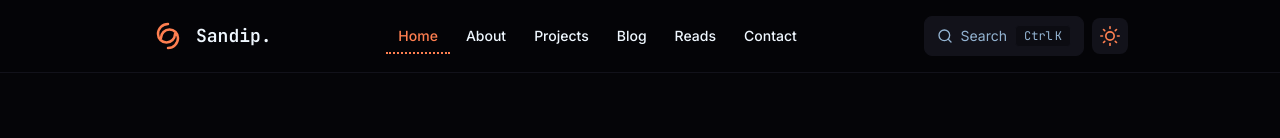
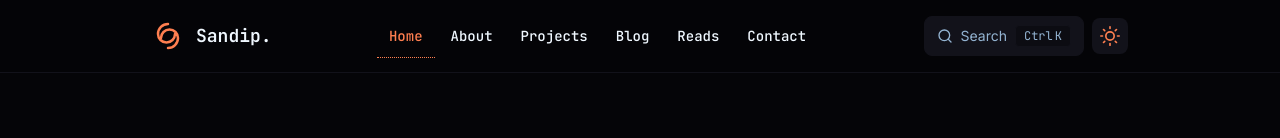
Before and after one commit to iam-sandipmaity/sandip, a Next.js app: page / in a window 1280 px wide. Shown: the top 138 px of the page. Built offline with nearby package versions, Linux system fonts and the light colour scheme.

Commit message:
Update Header: fix active link detection, add mobile nav font-mono, improve styling

```diff
--- a/components/Header.tsx
+++ b/components/Header.tsx
@@ -21,7 +21,7 @@ const navLinks = [
  * Responsive with mobile menu
  */
 export default function Header() {
-    const pathname = usePathname();
+    const pathname = usePathname() || '/';
     const [mobileMenuOpen, setMobileMenuOpen] = useState(false);
 
     // Prevent body scroll when mobile menu is open
@@ -72,23 +72,21 @@ export default function Header() {
                         {/* Desktop Navigation */}
                         <nav className="hidden md:flex items-center gap-1">
                             {navLinks.map((link) => {
-                                const isActive = pathname === link.href;
+                                const isActive = pathname === link.href ||
+                                    (link.href !== '/' && pathname.startsWith(link.href));
                                 return (
                                     <Link
                                         key={link.href}
                                         href={link.href}
-                                        className={`
-                    px-3 py-2 text-sm font-medium transition-colors relative
-                    ${isActive
-                                                ? 'text-accent-teal'
-                                                : 'text-subtle-text hover:text-accent-teal'
-                                            }
-                  `}
+                                        className={isActive
+                                            ? 'font-mono px-3 py-2 text-sm font-medium transition-colors relative text-accent-teal'
+                                            : 'font-mono px-3 py-2 text-sm font-medium transition-colors relative text-subtle-text hover:text-accent-teal'
+                                        }
                                     >
                                         {link.label}
-                                        {/* Dotted underline for active link (lrns.me style) */}
+                                        {/* Dotted underline for active link */}
                                         {isActive && (
-                                            <span className="absolute bottom-0 left-0 right-0 h-0.5 border-b-2 border-dotted border-accent-teal" />
+                                            <span className="absolute -bottom-1 left-0 right-0 h-px border-b border-dotted border-accent-teal" />
                                         )}
                                     </Link>
                                 );
@@ -151,19 +149,17 @@ export default function Header() {
                             {/* Navigation Links */}
                             <div className="flex flex-col gap-2 p-4 flex-1 overflow-y-auto">
                                 {navLinks.map((link) => {
-                                    const isActive = pathname === link.href;
+                                    const isActive = pathname === link.href ||
+                                        (link.href !== '/' && pathname.startsWith(link.href));
                                     return (
                                         <Link
                                             key={link.href}
                                             href={link.href}
                                             onClick={() => setMobileMenuOpen(false)}
-                                            className={`
-                                                px-4 py-3 text-sm font-medium transition-all rounded-lg
-                                                ${isActive
-                                                    ? 'text-accent-teal bg-surface border-l-2 border-accent-teal'
-                                                    : 'text-subtle-text hover:text-accent-teal hover:bg-surface hover:translate-x-1'
-                                                }
-                                            `}
+                                            className={isActive
+                                                ? 'font-mono px-4 py-3 text-sm font-medium transition-all rounded-lg text-accent-teal bg-surface border-l-2 border-accent-teal'
+                                                : 'font-mono px-4 py-3 text-sm font-medium transition-all rounded-lg text-subtle-text hover:text-accent-teal hover:bg-surface hover:translate-x-1'
+                                            }
                                         >
                                             {link.label}
                                         </Link>
```
